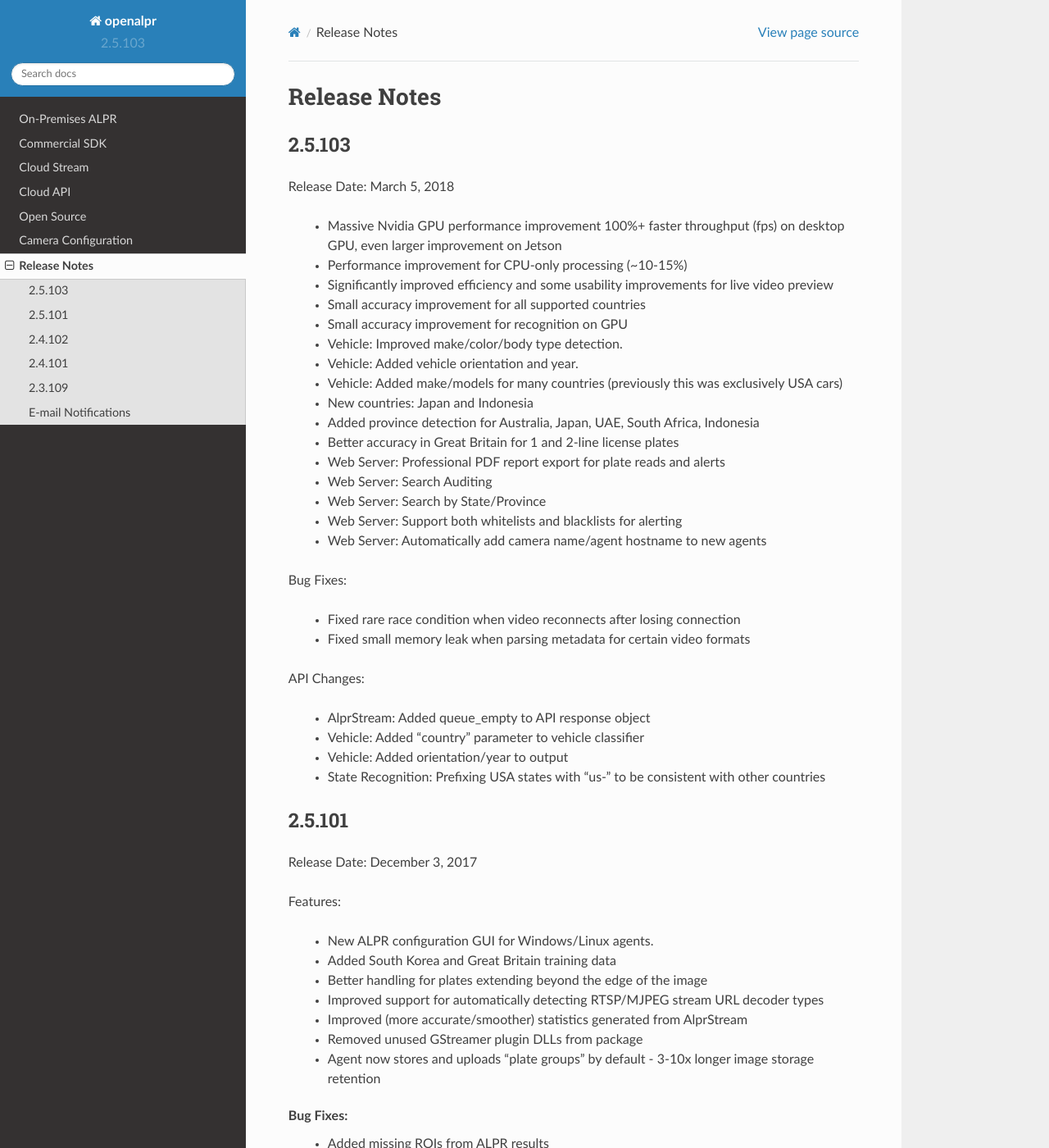
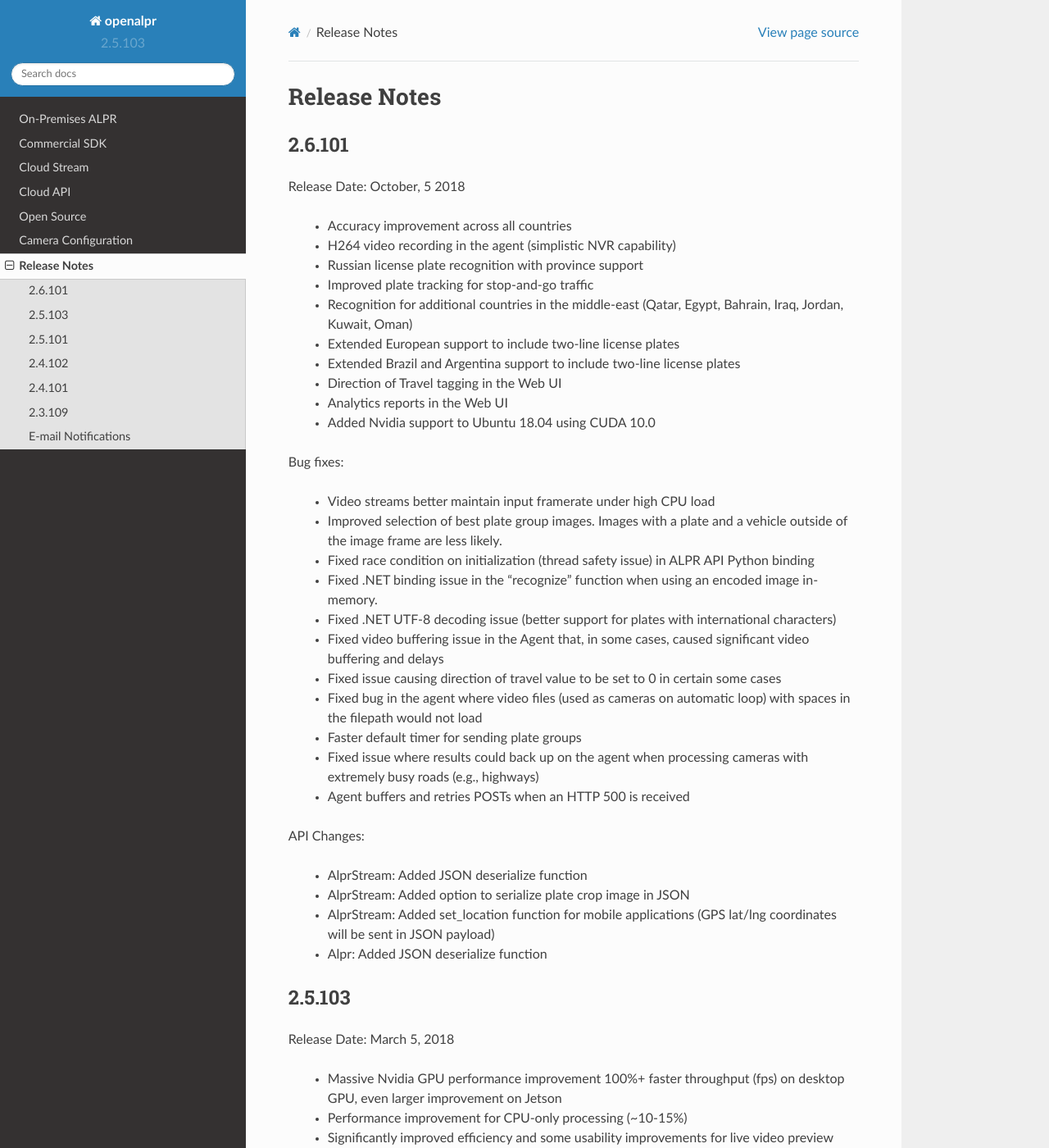
Before and after one commit to openalpr/doc, a Sphinx documentation site: the page built from source/release_notes.rst, in a window 1280 px wide and 1400 px high. Shown: the whole window at 82% size. Built offline with Sphinx 7.4.7 and the Read the Docs theme 2.0.0, drawn with Linux system fonts in a browser that asks for light colours; some of the changed text lies outside the part shown.

Commit message:
New release

```diff
--- a/source/release_notes.rst
+++ b/source/release_notes.rst
@@ -2,6 +2,45 @@
 ********************
 Release Notes
 ********************
+
+2.6.101
+=========
+
+Release Date: October, 5 2018
+
+  - Accuracy improvement across all countries
+  - H264 video recording in the agent (simplistic NVR capability)
+  - Russian license plate recognition with province support
+  - Improved plate tracking for stop-and-go traffic
+  - Recognition for additional countries in the middle-east (Qatar, Egypt, Bahrain, Iraq, Jordan, Kuwait, Oman)
+  - Extended European support to include two-line license plates
+  - Extended Brazil and Argentina support to include two-line license plates
+  - Direction of Travel tagging in the Web UI
+  - Analytics reports in the Web UI
+  - Added Nvidia support to Ubuntu 18.04 using CUDA 10.0
+
+Bug fixes:
+
+  - Video streams better maintain input framerate under high CPU load
+  - Improved selection of best plate group images.  Images with a plate and a vehicle outside of the image frame are less likely.
+  - Fixed race condition on initialization (thread safety issue) in ALPR API Python binding
+  - Fixed .NET binding issue in the "recognize" function when using an encoded image in-memory.
+  - Fixed .NET UTF-8 decoding issue (better support for plates with international characters)
+  - Fixed video buffering issue in the Agent that, in some cases, caused significant video buffering and delays
+  - Fixed issue causing direction of travel value to be set to 0 in certain some cases
+  - Fixed bug in the agent where video files (used as cameras on automatic loop) with spaces in the filepath would not load
+  - Faster default timer for sending plate groups
+  - Fixed issue where results could back up on the agent when processing cameras with extremely busy roads (e.g., highways)
+  - Agent buffers and retries POSTs when an HTTP 500 is received
+
+API Changes:
+
+  - AlprStream: Added JSON deserialize function
+  - AlprStream: Added option to serialize plate crop image in JSON
+  - AlprStream: Added set_location function for mobile applications (GPS lat/lng coordinates will be sent in JSON payload)
+  - Alpr: Added JSON deserialize function
+
+
 
 2.5.103
 =========
```
Also changed, not shown: other parts of source/release_notes.rst (+10 -0 lines).
